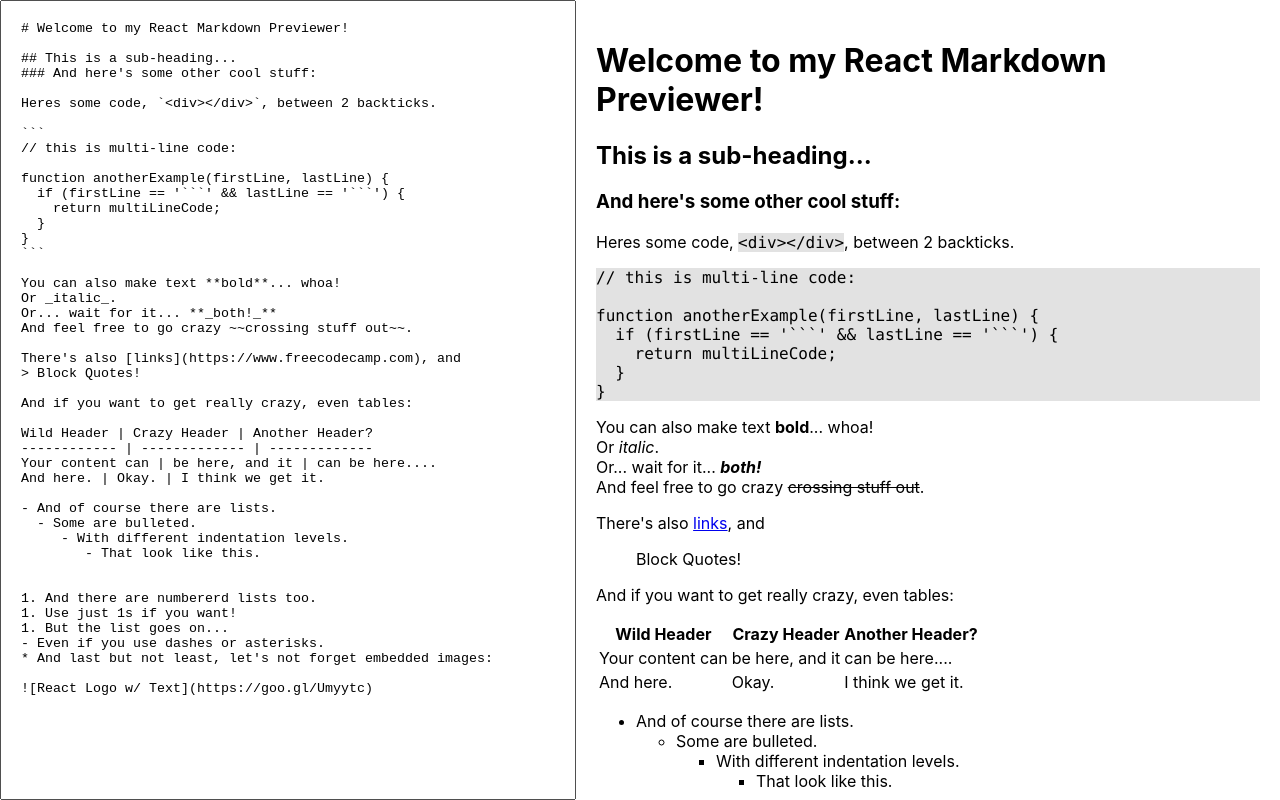
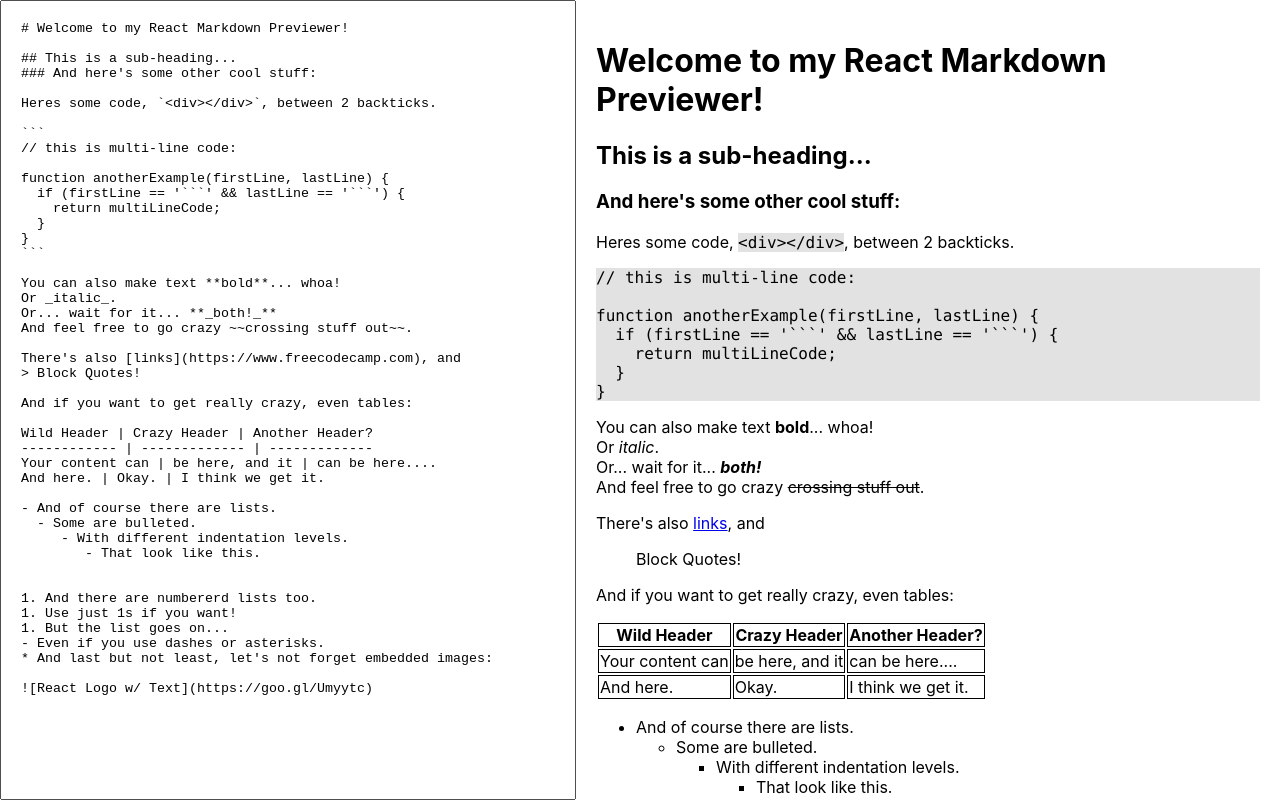
Before and after one commit to anhtuan23/FCC07-Markdown-Previewer, a React (Create React App) app: page / in a window 1280 px wide. Built offline with nearby package versions, Linux system fonts and the light colour scheme.

Commit message:
add border to table

```diff
--- a/src/App.css
+++ b/src/App.css
@@ -27,3 +27,7 @@
 code, pre{
   background-color: rgb(226, 226, 226);
 }
+
+th, td {
+  border: solid 1px black;
+}
```
Also changed, not shown: src/App.js (+5 -5 lines).
